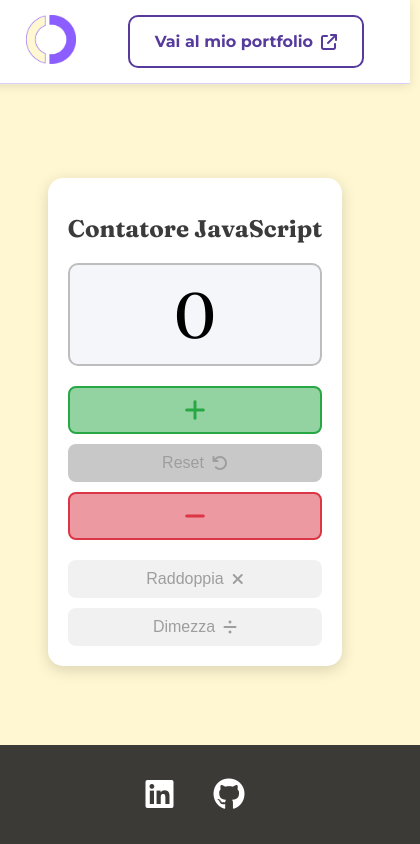
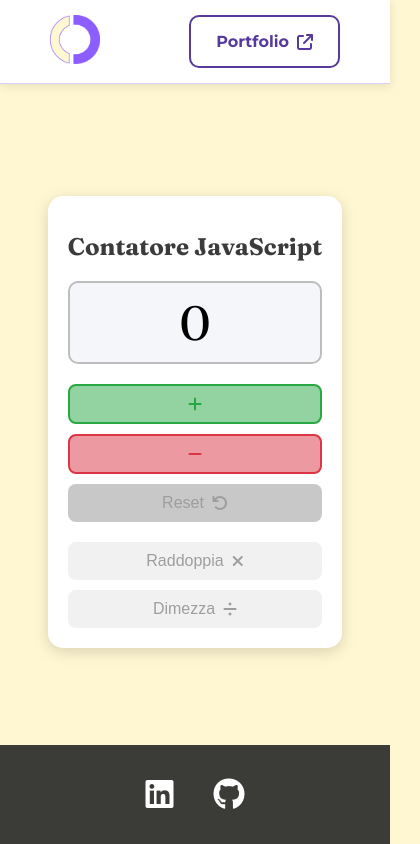
Before and after one commit to DavideCavallucci/Contatore-Javascript, a plain HTML site: page index.html in a window 390 px wide. Shown: the whole page, 420 px wide, since content can reach past the window. Drawn offline with Linux system fonts and the light colour scheme.

Commit message:
Rifiniture CSS

```diff
--- a/asset/css/style.css
+++ b/asset/css/style.css
@@ -19,19 +19,25 @@ body {
     padding: 20px;
     border-radius: 15px;
     box-shadow: 0 4px 15px rgba(0, 0, 0, 0.15);
-    margin: 20px auto;
+    margin-top: 80px; /* Altezza del header */
+    margin-bottom: 80px; /* Altezza del footer */
 }
 
 /* Header */
 header {
+    position: fixed;
+    top: 0;
+    left: 0;
     width: 100%;
     display: flex;
-    justify-content: space-around;
+    justify-content: space-between;
     align-items: center;
-    padding: 15px 20px;
+    padding: 15px 50px;
     border-bottom: 1px solid rgba(139, 93, 255, 0.3);
     background: #fff;
     box-shadow: 0 2px 10px rgba(0, 0, 0, 0.1);
+    box-sizing: border-box;
+    z-index: 10;
 }
 
 header .logo {
@@ -156,11 +162,14 @@ h1 {
 
 .btn.neutral:hover {
     background: rgba(145, 145, 145, 1);
+    color: white;
 }
 
 /* Footer */
 footer {
-    margin-top: auto;
+    position: fixed;
+    bottom: 0;
+    left: 0;
     width: 100%;
     padding: 30px;
     background: rgba(38, 38, 38, 0.9);
@@ -168,6 +177,8 @@ footer {
     display: flex;
     justify-content: center;
     gap: 40px;
+    box-sizing: border-box;
+    z-index: 10;
 }
 
 footer .social {
@@ -189,6 +200,20 @@ footer .social:hover {
     }
 
     #counter {
-        font-size: 4rem;
+        font-size: 48px;
+    }
+
+    .btn.increment {
+        order: 1;
+        font-size: 16px;
+    }
+
+    .btn.decrement {
+        order: 2;
+        font-size: 16px;
+    }
+
+    .btn.neutral {
+        order: 3;
     }
 }
--- a/index.html
+++ b/index.html
@@ -29,7 +29,7 @@
                 <img src="asset/images/Logo.webp" class="logo" alt="Logo Personale Davide Cavallucci">
             </a>
             <a class="btn personal-site" href="https://davidecavallucci.github.io" aria-label="Vai al mio portfolio personale">
-                Vai al mio portfolio <i class="fa-solid fa-arrow-up-right-from-square"></i>
+                Portfolio <i class="fa-solid fa-arrow-up-right-from-square"></i>
             </a>
         </header>
 
```
